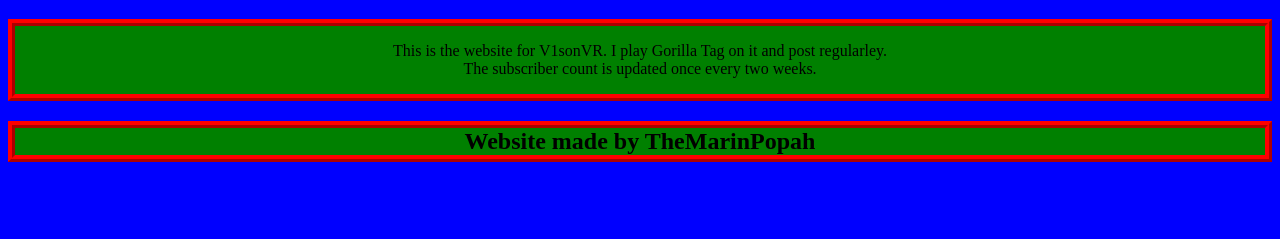
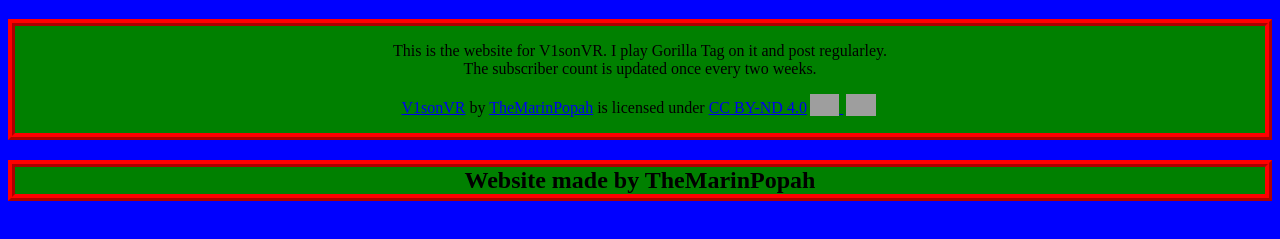
Before and after one commit to V1sonVR/V1sonVR.github.io, a plain HTML site: page index.html in a window 1280 px wide. Shown: the part 75-314 px from the top of the page. Drawn offline with Linux system fonts and the light colour scheme; grey boxes are pictures that could not be loaded.

Commit message:
Add copyrights

```diff
--- a/index.html
+++ b/index.html
@@ -30,7 +30,13 @@
 <body>
  <h1>V1sonVR</h1>
   <div class="text1"><p>This is the website for V1sonVR. I play Gorilla Tag on it and post regularley.
-   <br>The subscriber count is updated once every two weeks.</p></div>
+   <br>The subscriber count is updated once every two weeks.</p>
+  <p xmlns:cc="http://creativecommons.org/ns#" xmlns:dct="http://purl.org/dc/terms/"><a property="dct:title" rel="cc:attributionURL"
+  href="https://v1sonvr.github.io/">V1sonVR</a> by <a rel="cc:attributionURL dct:creator" property="cc:attributionName" href="http://TheMarinPopah.github.io">
+    TheMarinPopah</a> is licensed under <a href="https://creativecommons.org/licenses/by-nd/4.0/?ref=chooser-v1" target="_blank" rel="license noopener noreferrer" style="display:inline-block;">
+    CC BY-ND 4.0<img style="height:22px!important;margin-left:3px;vertical-align:text-bottom;" src="https://mirrors.creativecommons.org/presskit/icons/cc.svg?ref=chooser-v1" alt="">
+    <img style="height:22px!important;margin-left:3px;vertical-align:text-bottom;" src="https://mirrors.creativecommons.org/presskit/icons/by.svg?ref=chooser-v1" alt=""><img style="height:22px!important;margin-left:3px;vertical-align:text-bottom;
+src="https://mirrors.creativecommons.org/presskit/icons/nd.svg?ref=chooser-v1" alt=""></a></p></div>
   <h2>Website made by TheMarinPopah</h2>
 </body>
 </html>
```
